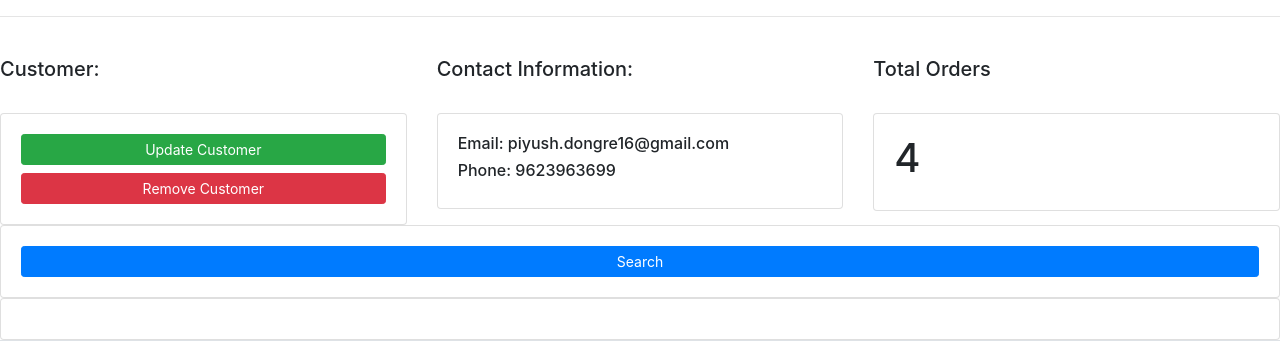
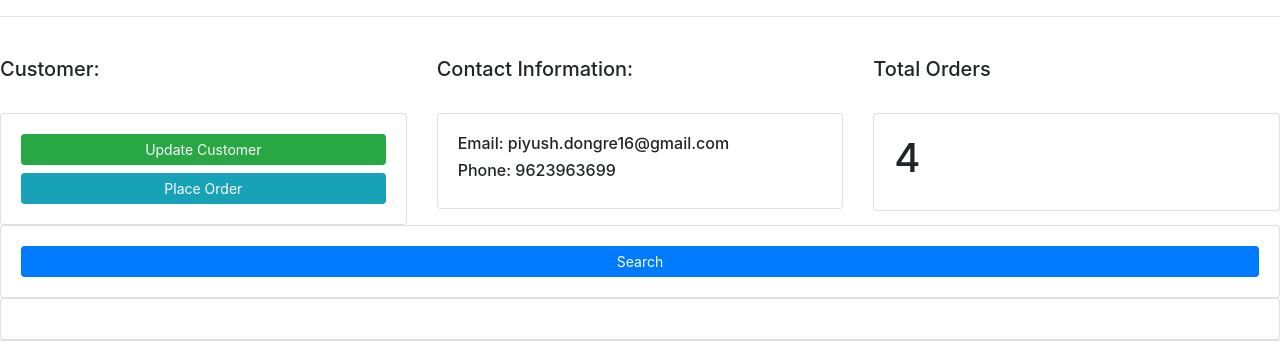
Before and after one commit to goofy1916/django-tutorial, a Django app: page /customer/1/ in a window 1280 px wide. Shown: the part 66-407 px from the top of the page. Run offline with Django 3.2, Linux system fonts and the light colour scheme; data comes from the database, SQL or seed files in the repository; both versions use the stored data as it was after the commit; some libraries are stand-ins or nearby versions.

Commit message:
added support for multiple order by single user.

```diff
--- a/account/templates/account/customers.html
+++ b/account/templates/account/customers.html
@@ -9,7 +9,7 @@
             <br>
             <div class="card card-body">
                 <a href="" class="btn btn-success btn-sm btn-block">Update Customer</a>
-                <a href="" class="btn btn-danger btn-sm btn-block">Remove Customer</a>
+                <a href="{% url "createOrders" customer.id %}" class="btn btn-info btn-sm btn-block">Place Order</a>
             </div>
         </div>
         <div class="col-md">
--- a/account/urls.py
+++ b/account/urls.py
@@ -7,6 +7,7 @@ urlpatterns = [
     path('customer/<str:pk>/', views.customer, name='customer'),
     path('contact/', views.contact, name='contact'),
     path('neworder/', views.createOrder, name='neworder'),
+    path('createOrder/<str:pk>', views.createOrder_customer, name='createOrders'),
     path('update_order/<str:pk>', views.updateOrder, name='update_order'),
     path('delete_order/<str:pk>', views.deleteOrder, name='delete_order')
 ]
--- a/account/views.py
+++ b/account/views.py
@@ -1,4 +1,6 @@
 from django.shortcuts import render, redirect
+
+from django.forms import inlineformset_factory
 
 from .models import *
 from .forms import *
@@ -53,6 +55,22 @@ def createOrder(request):
 
     return render(request, 'account/order_form.html', context)
 
+
+def createOrder_customer(request, pk):
+    customer = Customer.objects.get(id = pk)
+    OrderFormSet = inlineformset_factory(Customer, Order, fields = ('product', 'status'), extra = 5)
+    formset = OrderFormSet(queryset = Order.objects.none(), instance = customer)
+
+    if request.method == "POST":
+        formset = OrderFormSet(request.POST, instance = customer)
+        if formset.is_valid():
+            formset.save()
+            return redirect("/")
+
+    context= {'formset':formset}
+
+    return render(request, 'account/orders_form_customer.html', context)
+
 def updateOrder(request, pk):
 
     order = Order.objects.get(id = pk)
```
Also changed, not shown: db.sqlite3.
